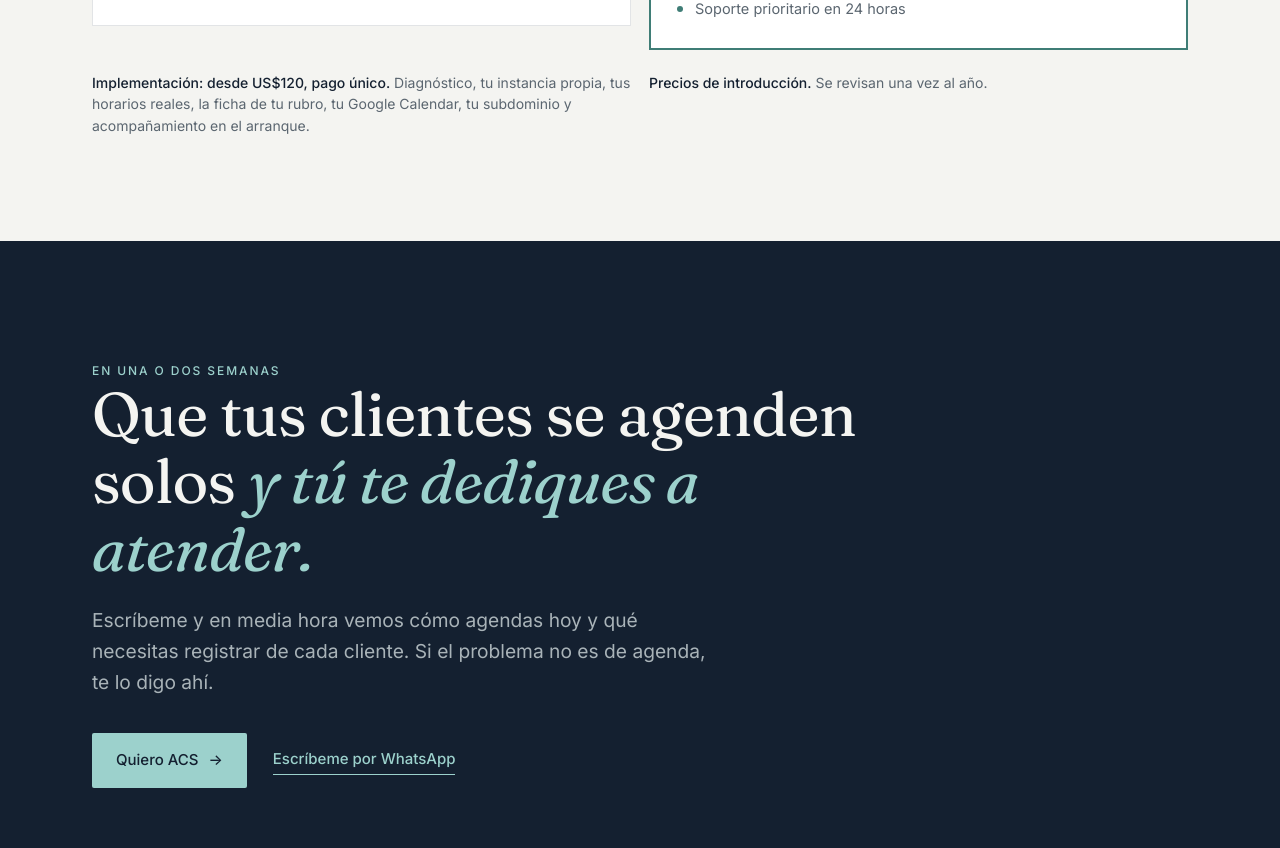
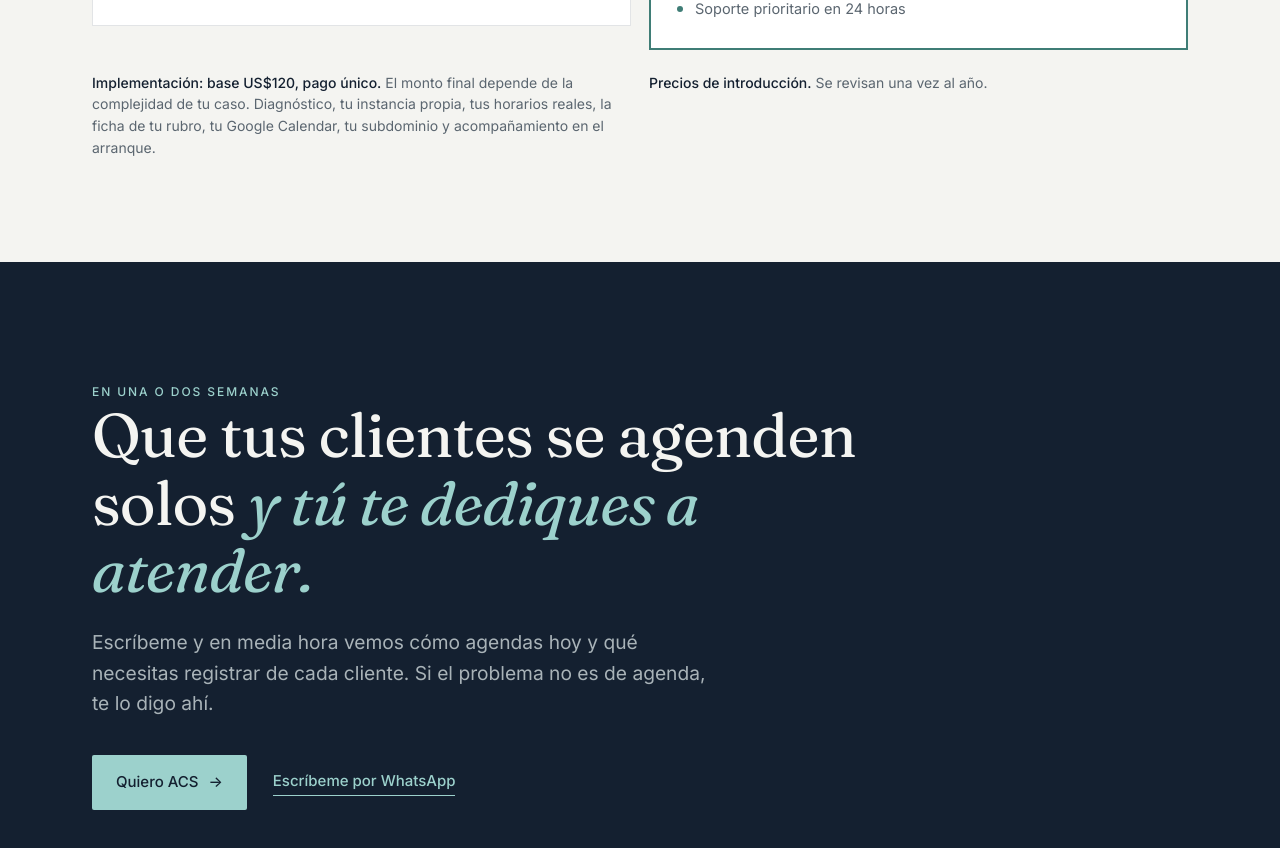
Before and after one commit to abalarezoc/darwinoptima-website, a plain HTML site: page acs.html in a window 1280 px wide. Shown: the part 7300-8148 px from the top of the page. Drawn offline with Linux system fonts and the light colour scheme.

Commit message:
ACS: la implementacion pasa de "desde US$120" a "base US$120"
Augusto pidio dejar claro que los 120 son la base y que el monto final
depende de la complejidad del caso.

Co-Authored-By: Claude Opus 5 <noreply@anthropic.com>
Claude-Session: https://claude.ai/code/session_01P3BSrSFhMoyRC7M9h7bfmG

```diff
--- a/acs.html
+++ b/acs.html
@@ -246,7 +246,7 @@ footer a{color:inherit}footer .tel a{white-space:nowrap}
    </ul></div>
  </div>
  <div class="planfoot">
-  <p><b>Implementación: desde US$120, pago único.</b> Diagnóstico, tu instancia propia, tus horarios reales, la ficha de tu rubro, tu Google Calendar, tu subdominio y acompañamiento en el arranque.</p>
+  <p><b>Implementación: base US$120, pago único.</b> El monto final depende de la complejidad de tu caso. Diagnóstico, tu instancia propia, tus horarios reales, la ficha de tu rubro, tu Google Calendar, tu subdominio y acompañamiento en el arranque.</p>
   <p><b>Precios de introducción.</b> Se revisan una vez al año.</p>
  </div>
 </div></section>
```
